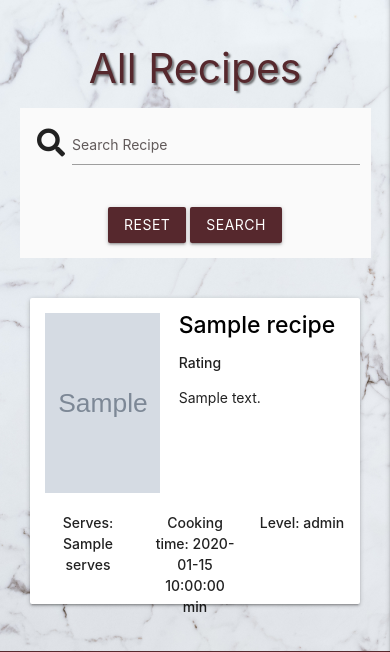
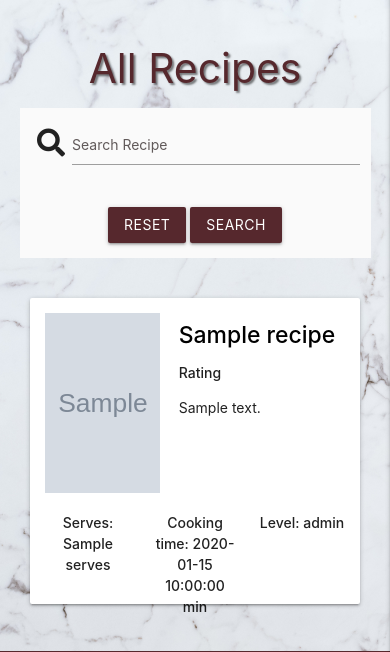
Before and after one commit to ErnestaMajute/MS3, a Flask app: page /get_all_recipes in a window 390 px wide. Shown: the part 57-709 px from the top of the page. Run offline with Flask 2, Linux system fonts and the light colour scheme; grey boxes marked "Sample" are stand-in pictures; a database or web service that is not in the repository returns one stand-in record (values such as "Sample title"); some libraries are stand-ins or nearby versions.

Commit message:
Fixed styling for recipe view page, added @media

```diff
--- a/static/css/style.css
+++ b/static/css/style.css
@@ -283,3 +283,16 @@ main {
     color: #b2a4a4;
     font-size: 1.85rem;
 }
+
+.recipe-header {
+    margin-top:0;
+}
+
+@media (max-width: 600px) {
+    .recipe-description {
+        margin-left: 20px;
+    }
+    .recipe-header {
+    margin-top: 10px;
+}
+}
```
Also changed, not shown: templates/recipe.html (+13 -12 lines). Lines whose indentation alone changed are shown as unchanged.
